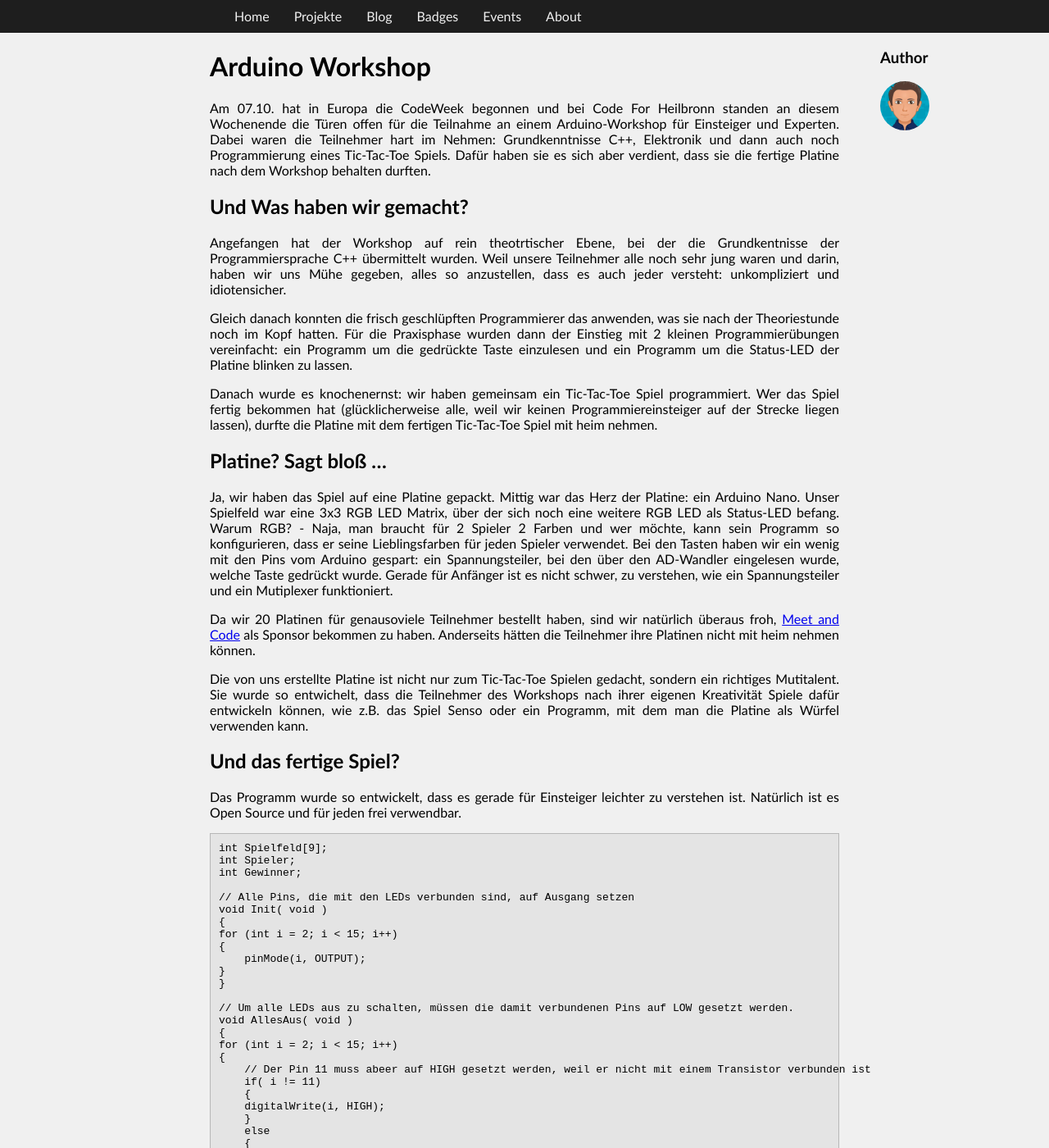
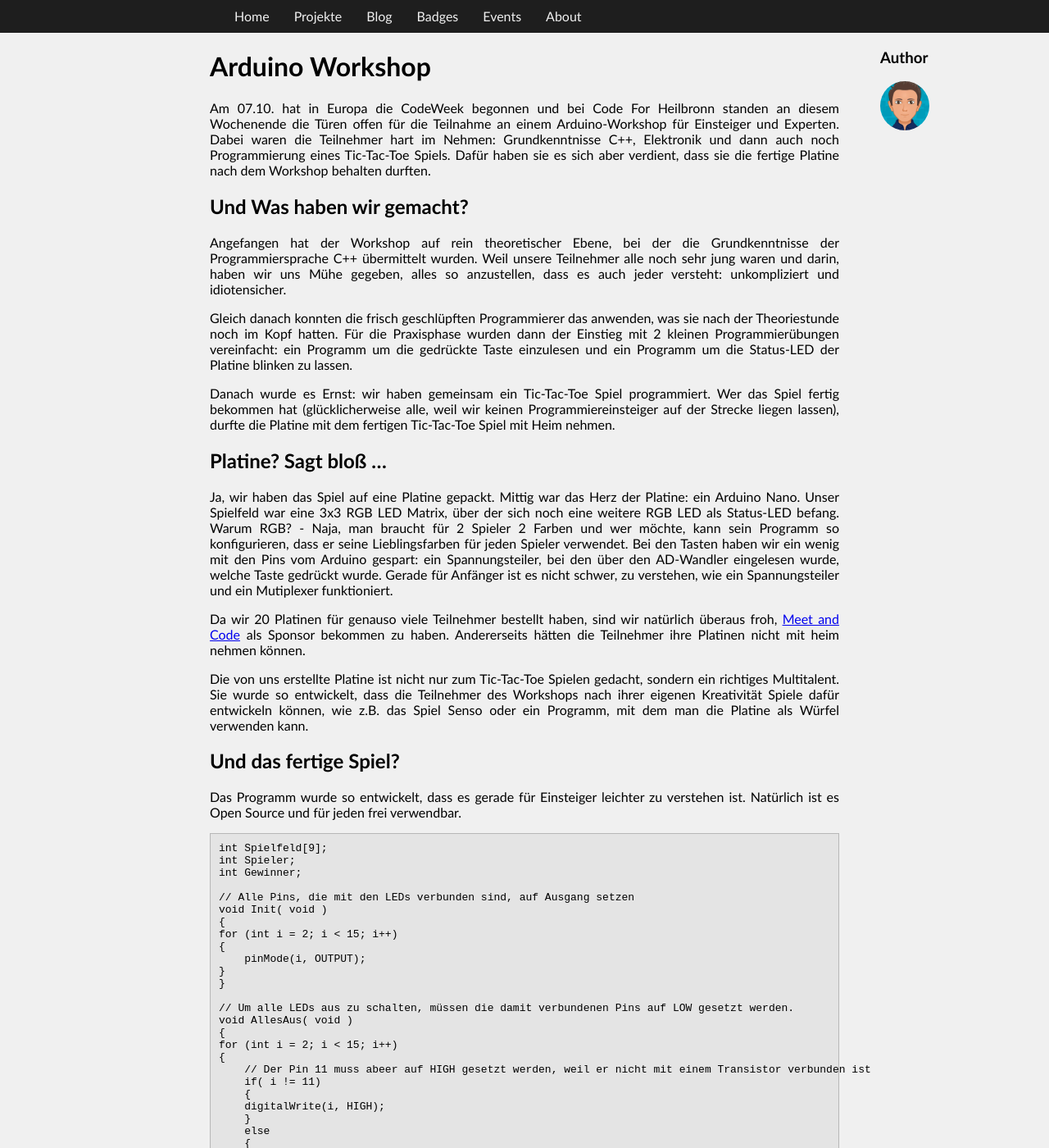
Before and after one commit to opendata-heilbronn/codeforheilbronn-de, a Jekyll site: the page built from _posts/2017-10-07-arduino-workshop.md, in a window 1280 px wide and 1400 px high. Shown: the whole window at 82% size. Built offline with Jekyll 4.4.1, drawn with Linux system fonts in a browser that asks for light colours; nearby versions of some CDN libraries; comment, search, counter and statistics services are not loaded.

Commit message:
fix typos

```diff
--- a/_posts/2017-10-07-arduino-workshop.md
+++ b/_posts/2017-10-07-arduino-workshop.md
@@ -17,19 +17,19 @@
 
 ## Und Was haben wir gemacht?
 
-Angefangen hat der Workshop auf rein theotrtischer Ebene, bei der die Grundkentnisse der Programmiersprache C++ übermittelt wurden. Weil unsere Teilnehmer alle noch sehr jung waren und darin, haben wir uns Mühe gegeben, alles so anzustellen, dass es auch jeder versteht: unkompliziert und idiotensicher.
+Angefangen hat der Workshop auf rein theoretischer Ebene, bei der die Grundkenntnisse der Programmiersprache C++ übermittelt wurden. Weil unsere Teilnehmer alle noch sehr jung waren und darin, haben wir uns Mühe gegeben, alles so anzustellen, dass es auch jeder versteht: unkompliziert und idiotensicher.
 
 Gleich danach konnten die frisch geschlüpften Programmierer das anwenden, was sie nach der Theoriestunde noch im Kopf hatten. Für die Praxisphase wurden dann der Einstieg mit 2 kleinen Programmierübungen vereinfacht: ein Programm um die gedrückte Taste einzulesen und ein Programm um die Status-LED der Platine blinken zu lassen.
 
-Danach wurde es knochenernst: wir haben gemeinsam ein Tic-Tac-Toe Spiel programmiert. Wer das Spiel fertig bekommen hat (glücklicherweise alle, weil wir keinen Programmiereinsteiger auf der Strecke liegen lassen), durfte die Platine mit dem fertigen Tic-Tac-Toe Spiel mit heim nehmen.
+Danach wurde es Ernst: wir haben gemeinsam ein Tic-Tac-Toe Spiel programmiert. Wer das Spiel fertig bekommen hat (glücklicherweise alle, weil wir keinen Programmiereinsteiger auf der Strecke liegen lassen), durfte die Platine mit dem fertigen Tic-Tac-Toe Spiel mit Heim nehmen.
 
 ## Platine? Sagt bloß ...
 
 Ja, wir haben das Spiel auf eine Platine gepackt. Mittig war das Herz der Platine: ein Arduino Nano. Unser Spielfeld war eine 3x3 RGB LED Matrix, über der sich noch eine weitere RGB LED als Status-LED befang. Warum RGB? - Naja, man braucht für 2 Spieler 2 Farben und wer möchte, kann sein Programm so konfigurieren, dass er seine Lieblingsfarben für jeden Spieler verwendet. Bei den Tasten haben wir ein wenig mit den Pins vom Arduino gespart: ein Spannungsteiler, bei den über den AD-Wandler eingelesen wurde, welche Taste gedrückt wurde. Gerade für Anfänger ist es nicht schwer, zu verstehen, wie ein Spannungsteiler und ein Mutiplexer funktioniert.
 
-Da wir 20 Platinen für genausoviele Teilnehmer bestellt haben, sind wir natürlich überaus froh, [Meet and Code](https://www.meet-and-code.org/) als Sponsor bekommen zu haben. Anderseits hätten die Teilnehmer ihre Platinen nicht mit heim nehmen können.
+Da wir 20 Platinen für genauso viele Teilnehmer bestellt haben, sind wir natürlich überaus froh, [Meet and Code](https://www.meet-and-code.org/) als Sponsor bekommen zu haben. Andererseits hätten die Teilnehmer ihre Platinen nicht mit heim nehmen können.
 
-Die von uns erstellte Platine ist nicht nur zum Tic-Tac-Toe Spielen gedacht, sondern ein richtiges Mutitalent. Sie wurde so entwichelt, dass die Teilnehmer des Workshops nach ihrer eigenen Kreativität Spiele dafür entwickeln können, wie z.B. das Spiel Senso oder ein Programm, mit dem man die Platine als Würfel verwenden kann.
+Die von uns erstellte Platine ist nicht nur zum Tic-Tac-Toe Spielen gedacht, sondern ein richtiges Multitalent. Sie wurde so entwickelt, dass die Teilnehmer des Workshops nach ihrer eigenen Kreativität Spiele dafür entwickeln können, wie z.B. das Spiel Senso oder ein Programm, mit dem man die Platine als Würfel verwenden kann.
 
 ## Und das fertige Spiel?
 
```
